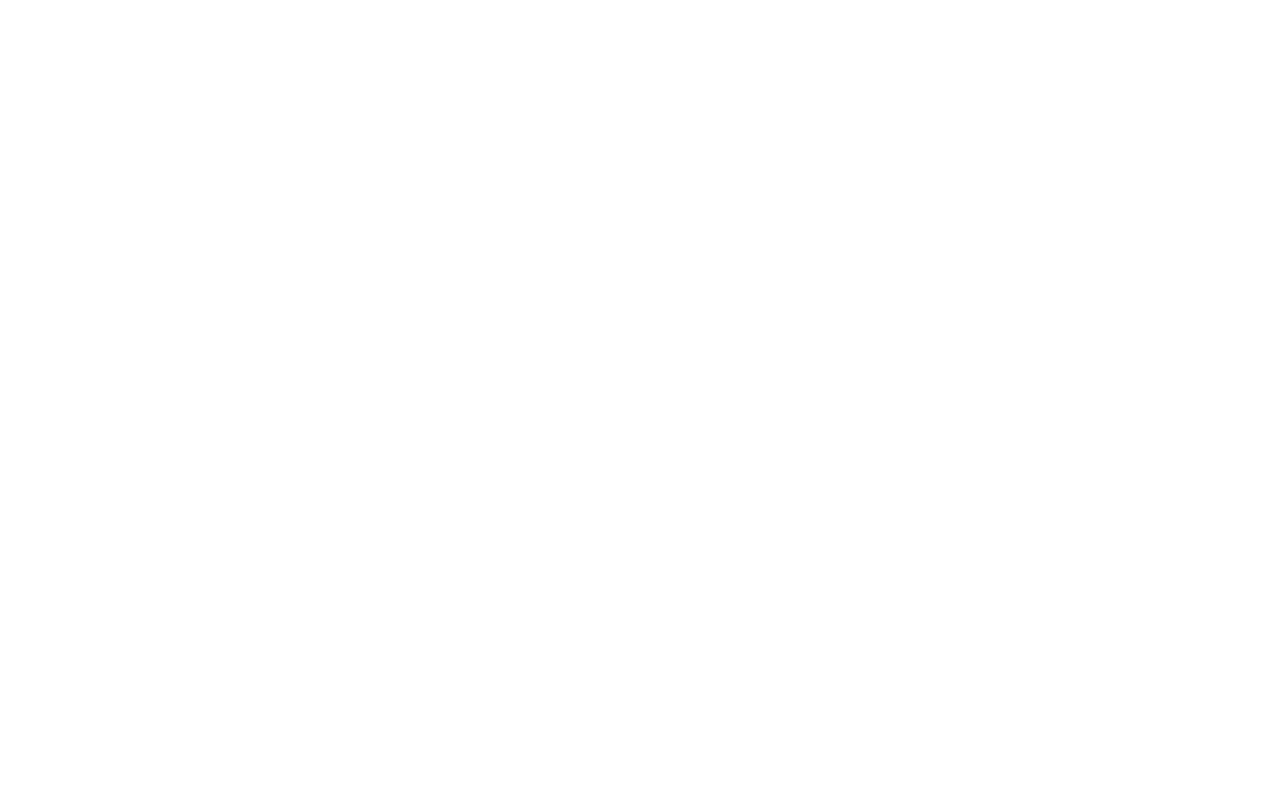
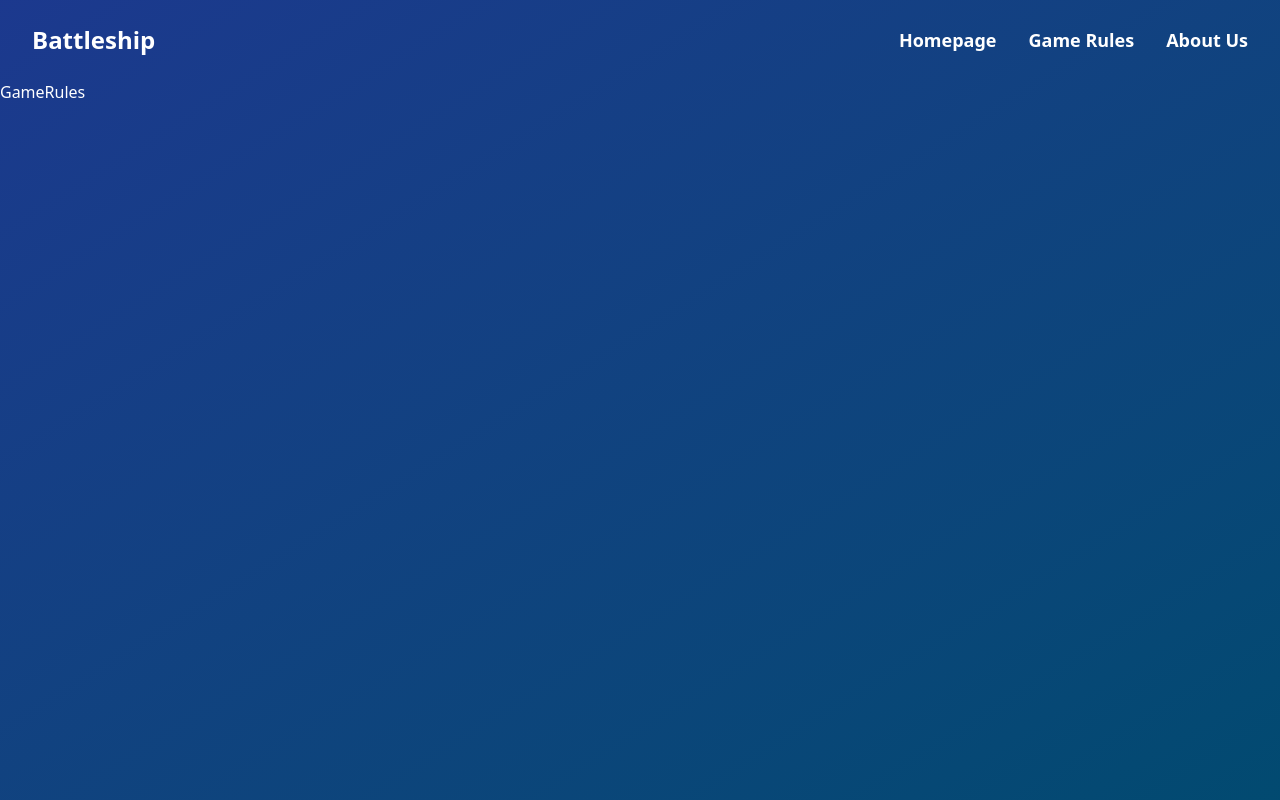
Before and after one commit to guptak-hash/Battleship, a React (Vite) app in the folder frontend-battleship/: page /rules in a window 1280 px wide. Before the commit this address had no page. Built offline with nearby package versions, Linux system fonts and the light colour scheme.

Commit message:
created about & rules page

```diff
--- a/frontend-battleship/src/App.jsx
+++ b/frontend-battleship/src/App.jsx
@@ -1,11 +1,14 @@
 import { BrowserRouter as Router, Routes, Route } from 'react-router-dom';
 import Home from './pages/Home';
+import GameRules from './pages/GameRules';
+import About from './pages/About';
 function App() {
   return (
     <Router>
       <Routes>
         <Route path="/" element={<Home />} />
-
+        <Route path='/rules' element={<GameRules/>}/>
+        <Route path='/about' element={<About/>}/>
       </Routes>
     </Router>
   );
--- /dev/null
+++ b/frontend-battleship/src/components/Navbar.jsx
@@ -0,0 +1,16 @@
+import { Link } from 'react-router-dom';
+
+function Navbar() {
+  return (
+    <nav className="flex justify-between items-center px-8 py-6">
+        <h1 className="text-2xl font-bold">Battleship</h1>
+        <ul className="flex space-x-8 font-semibold text-white text-lg">
+          <li><Link to="/" className="hover:underline">Homepage</Link></li>
+          <li><Link to="/rules" className="hover:underline">Game Rules</Link></li>
+          <li><Link to="/about" className="hover:underline">About Us</Link></li>
+        </ul>
+      </nav>
+  )
+}
+
+export default Navbar
--- /dev/null
+++ b/frontend-battleship/src/pages/About.jsx
@@ -0,0 +1,14 @@
+import React from 'react'
+import Navbar from '../components/Navbar'
+
+function About() {
+  return (
+    <div className="min-h-screen bg-gradient-to-br from-blue-900 to-sky-900 text-white font-sans">
+    <Navbar/>
+    <div>About</div>
+    </div>
+
+  )
+}
+
+export default About
--- /dev/null
+++ b/frontend-battleship/src/pages/GameRules.jsx
@@ -0,0 +1,15 @@
+import React from 'react'
+import Navbar from '../components/Navbar'
+
+function GameRules() {
+  return (
+
+    <div className="min-h-screen bg-gradient-to-br from-blue-900 to-sky-900 text-white font-sans">
+          <Navbar/>
+    <div>GameRules</div>
+    </div>
+
+  )
+}
+
+export default GameRules
--- a/frontend-battleship/src/pages/Home.jsx
+++ b/frontend-battleship/src/pages/Home.jsx
@@ -1,19 +1,12 @@
-import React from 'react';
 import { Link } from 'react-router-dom';
 import shipImage from '../assets/ship.png'; // Make sure the image is saved here
+import Navbar from '../components/Navbar';
 
 export default function Home() {
   return (
     <div className="min-h-screen bg-gradient-to-br from-blue-900 to-sky-900 text-white font-sans">
       {/* Navbar */}
-      <nav className="flex justify-between items-center px-8 py-6">
-        <h1 className="text-2xl font-bold">Battleship</h1>
-        <ul className="flex space-x-8 font-semibold text-white text-lg">
-          <li><Link to="/" className="hover:underline">Homepage</Link></li>
-          <li><Link to="/rules" className="hover:underline">Game Rules</Link></li>
-          <li><Link to="/about" className="hover:underline">About Us</Link></li>
-        </ul>
-      </nav>
+      <Navbar/>
 
       {/* Hero section */}
       <div className="flex flex-col md:flex-row justify-between items-center px-10 py-10">
```
